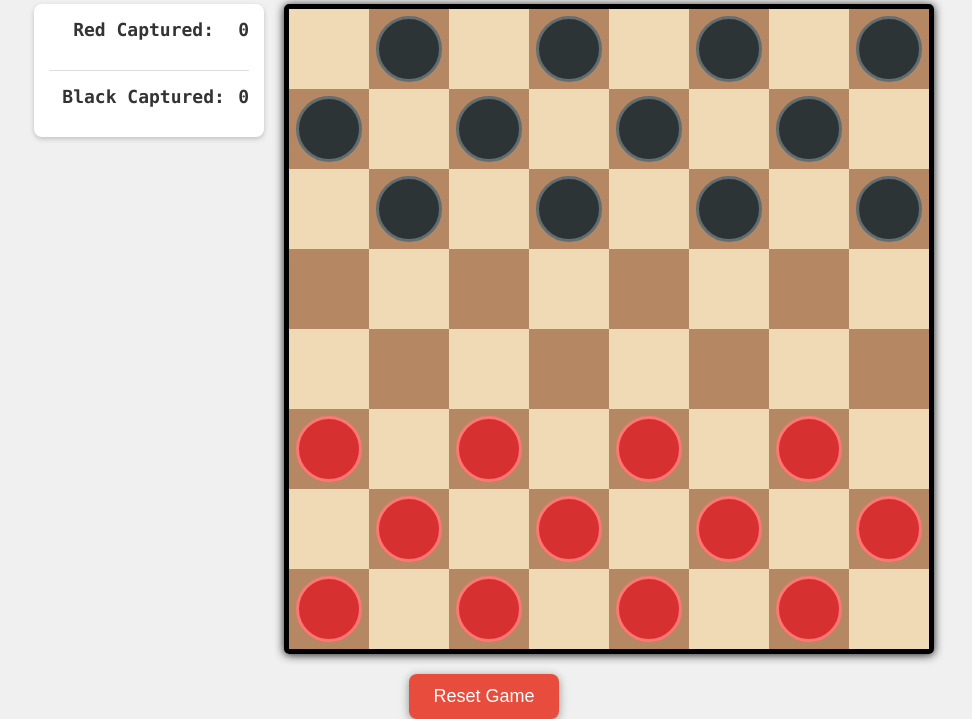
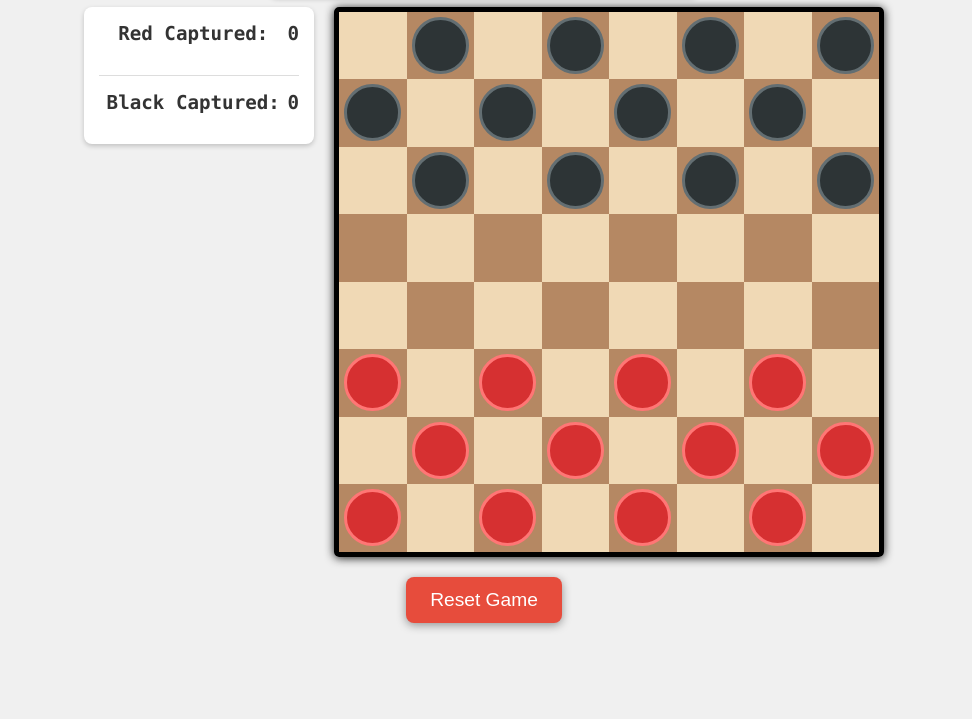
Before and after one commit to HEHE-HTML/Chess-Game, a plain HTML site: page index.html in a window 1280 px wide. Shown: the part 155-874 px from the top of the page, without its empty margins (156-1128 px from the left). After the commit the page ends 800 px from the top, so only its background shows below. Drawn offline with Linux system fonts and the light colour scheme.

Commit message:
Add files via upload

```diff
--- a/index.html
+++ b/index.html
@@ -10,35 +10,47 @@
             flex-direction: column;
             justify-content: center;
             align-items: center;
-            height: auto;
+            min-height: 100vh;
             margin: 0;
+            padding: 20px;
             background-color: #f0f0f0;
-            font-family: "Consolas";
+            font-family: "Consolas", monospace;
+            box-sizing: border-box;
         }
 
         .game-container {
             display: flex;
-            align-items: flex-start;
+            flex-direction: column;
+            align-items: center;
             gap: 20px;
-            margin-top: 20px;
-            margin-right: auto;
-            margin-left: auto;
-}
+            width: 100%;
+            max-width: 800px;
+            margin: 0 auto;
+        }
+
+        @media (min-width: 768px) {
+            .game-container {
+                flex-direction: row;
+                align-items: flex-start;
+            }
+        }
 
         #board {
             display: grid;
-            grid-template-columns: repeat(8, 80px);
-            grid-template-rows: repeat(8, 80px);
+            grid-template-columns: repeat(8, 1fr);
+            grid-template-rows: repeat(8, 1fr);
             border: 5px solid #000000;
             border-radius: 5px;
             box-shadow: 0 1px 10px rgba(0, 0, 0, 0.9);
             z-index: 5;
-
+            aspect-ratio: 1/1;
+            width: 100%;
+            max-width: 640px;
         }
 
         .square {
-            width: 80px;
-            height: 80px;
+            width: 100%;
+            aspect-ratio: 1/1;
             display: flex;
             justify-content: center;
             align-items: center;
@@ -64,15 +76,15 @@
         .valid-move::after {
             content: '';
             position: absolute;
-            width: 20px;
-            height: 20px;
+            width: 25%;
+            height: 25%;
             background-color: rgba(0, 128, 0, 0.5);
             border-radius: 50%;
         }
 
         .piece {
-            width: 60px;
-            height: 60px;
+            width: 75%;
+            height: 75%;
             border-radius: 50%;
             display: flex;
             justify-content: center;
@@ -101,7 +113,7 @@
             content: '👑';
             position: absolute;
             color: gold;
-            font-size: 35px;
+            font-size: clamp(1rem, 4vw, 2rem);
             top: 40%;
             left: 50%;
             transform: translate(-50%, -50%);
@@ -109,26 +121,27 @@
 
         .info-box {
             background-color: white;
-            padding: 15px 25px;
+            padding: 15px;
             border-radius: 8px;
             box-shadow: 0 2px 5px rgba(0, 0, 0, 0.2);
-            font-size: 18px;
+            font-size: clamp(1rem, 2.5vw, 1.2rem);
             text-align: center;
             margin-bottom: 10px;
             color: #333;
             font-weight: bold;
-            min-width: 200px;
+            width: 100%;
+            max-width: 400px;
         }
 
         #game-over {
-            position: absolute;
+            position: fixed;
             top: 50%;
             left: 50%;
             transform: translate(-50%, -50%);
             background-color: rgba(0, 0, 0, 0.8);
             color: white;
             padding: 20px 40px;
-            font-size: 48px;
+            font-size: clamp(2rem, 8vw, 3rem);
             font-weight: bold;
             border-radius: 10px;
             z-index: 10;
@@ -139,7 +152,8 @@
             background-color: white;
             border-radius: 8px;
             padding: 15px;
-            width: 180px;
+            width: 100%;
+            max-width: 200px;
             box-shadow: 0 2px 5px rgba(0, 0, 0, 0.2);
         }
 
@@ -183,14 +197,13 @@
         #reset-button {
             margin-top: 20px;
             padding: 12px 24px;
-            font-size: 18px;
+            font-size: clamp(1rem, 4vw, 1.2rem);
             background-color: #e74c3c;
             color: white;
             border: none;
             border-radius: 8px;
             cursor: pointer;
             transition: background-color 0.3s;
-
             box-shadow: 0 2px 10px rgba(0, 0, 0, 0.4);
         }
 
@@ -199,11 +212,12 @@
         }
 
         .title {
-            font-size: 50px;
+            font-size: clamp(2rem, 8vw, 3rem);
             margin-bottom: 20px;
             color: #333;
             font-weight: bold;
             text-shadow: 1px 1px 3px rgba(0, 0, 0, 0.1);
+            text-align: center;
         }
 
         hr {
@@ -211,7 +225,6 @@
             border-top: 1px solid #ddd;
             margin: 15px 0;
         }
-
     </style>
 </head>
 <body>
@@ -243,7 +256,6 @@
     <script>
         // Constants
         const BOARD_SIZE = 8;
-        const SQUARE_SIZE = 80;
 
         // Player enum
         const Player = {
```
